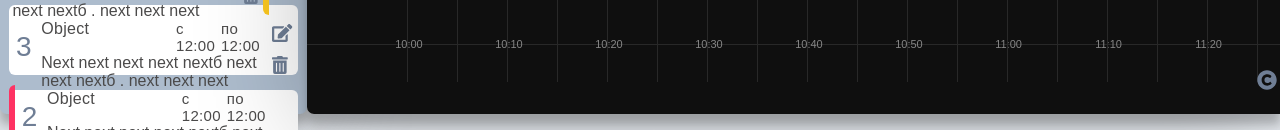
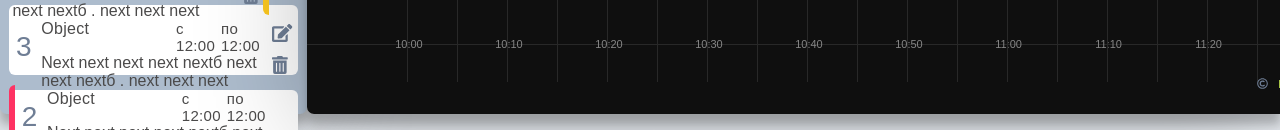
Before and after one commit to zakk50/gistogram, a React (Create React App) app: page / in a window 1280 px wide. Shown: the part 791-921 px from the top of the page. Built offline with nearby package versions, Linux system fonts and the light colour scheme.

Commit message:
commit 15.02

```diff
--- a/package.json
+++ b/package.json
@@ -9,8 +9,9 @@
     "react-scripts": "0.8.5"
   },
   "dependencies": {
-    "@fortawesome/fontawesome-svg-core": "^1.2.14",
-    "@fortawesome/free-solid-svg-icons": "^5.7.1",
+    "@fortawesome/fontawesome-svg-core": "^1.2.15",
+    "@fortawesome/free-regular-svg-icons": "^5.7.2",
+    "@fortawesome/free-solid-svg-icons": "^5.7.2",
     "@fortawesome/react-fontawesome": "^0.1.4",
     "classnames": "^2.2.6",
     "create-react-class": "^15.6.3",
--- a/src/components/histogram/Histogram.jsx
+++ b/src/components/histogram/Histogram.jsx
@@ -1,7 +1,8 @@
 import React, { Component } from 'react';
 import './histogram.css';
 
-import { faCopyright } from "@fortawesome/free-solid-svg-icons";
+// import { faCopyright } from "@fortawesome/free-solid-svg-icons";
+import { faCopyright} from "@fortawesome/free-regular-svg-icons";
 import { FontAwesomeIcon } from "@fortawesome/react-fontawesome";
 
 class Histogram extends Component {
--- a/src/components/histogram/histogram.css
+++ b/src/components/histogram/histogram.css
@@ -84,7 +84,7 @@ h1 {
 .faCopyright{
   color: #6F7E95;
   transition: .4ms;
-  font-size: 20px;
+  /* font-size: 20px; */
   font-weight: 400;
 }
 .timeline-events h2,
```
